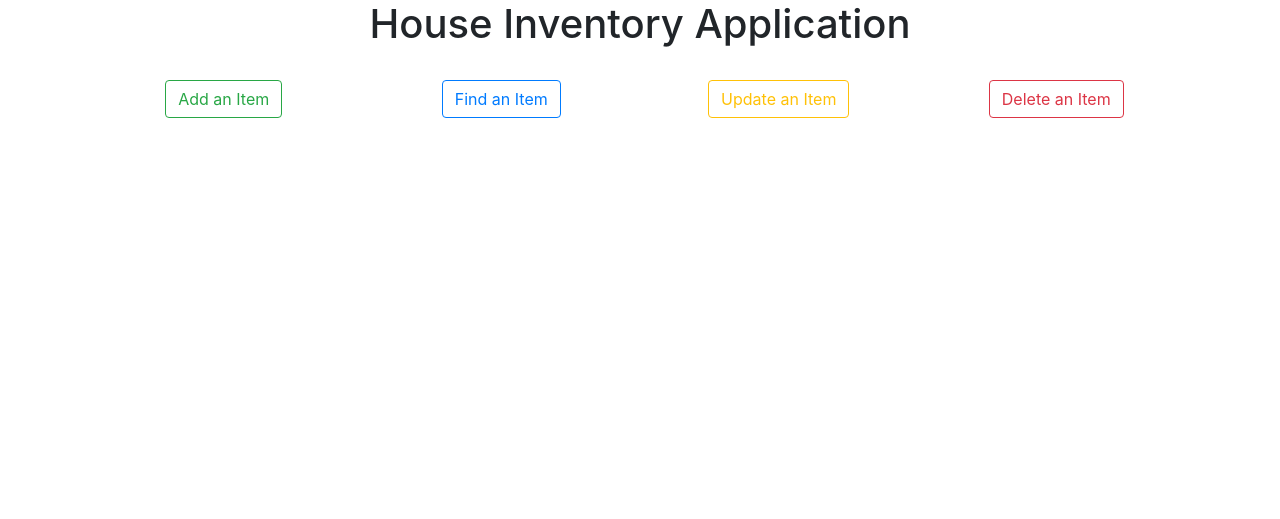
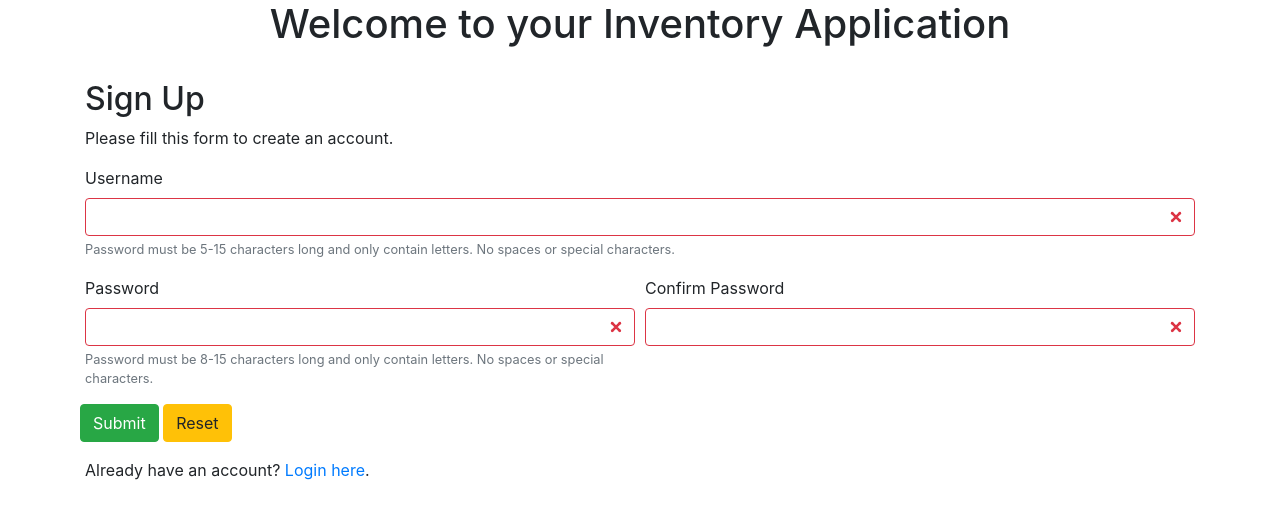
Before and after one commit to Viper66Oz/basic-web-app, a PHP site: page / in a window 1280 px wide. Shown: the top 519 px of the page. Run offline with PHP 8.4, Linux system fonts and the light colour scheme.

Commit message:
Update index.php

```diff
--- a/public/index.php
+++ b/public/index.php
@@ -1,2 +1,140 @@
-<?php include "templates/header.php"; ?>
-<?php include "templates/footer.php"; ?>
+<?php
+// Include config file
+require_once "../config_users.php";
+
+// Define variables and initialize with empty values
+$username = $password = $confirm_password = "";
+$username_err = $password_err = $confirm_password_err = "";
+
+// Processing form data when form is submitted
+if($_SERVER["REQUEST_METHOD"] == "POST"){
+
+    // Validate username
+    if(empty(trim($_POST["username"]))){
+        $username_err = "Please enter a username.";
+    } else{
+        // Prepare a select statement
+        $sql = "SELECT id FROM users WHERE username = :username";
+
+        if($stmt = $pdo->prepare($sql)){
+            // Bind variables to the prepared statement as parameters
+            $stmt->bindParam(":username", $param_username, PDO::PARAM_STR);
+
+            // Set parameters
+            $param_username = trim($_POST["username"]);
+
+            // Attempt to execute the prepared statement
+            if($stmt->execute()){
+                if($stmt->rowCount() == 1){
+                    $username_err = "This username is already taken.";
+                } else{
+                    $username = trim($_POST["username"]);
+                }
+            } else{
+                echo "Oops! Something went wrong. Please try again later.";
+            }
+        }
+
+        // Close statement
+        unset($stmt);
+    }
+
+    // Validate password
+    if(empty(trim($_POST["password"]))){
+        $password_err = "Please enter a password.";
+    } elseif(strlen(trim($_POST["password"])) < 6){
+        $password_err = "Password must have atleast 6 characters.";
+    } else{
+        $password = trim($_POST["password"]);
+    }
+
+    // Validate confirm password
+    if(empty(trim($_POST["confirm_password"]))){
+        $confirm_password_err = "Please confirm password.";
+    } else{
+        $confirm_password = trim($_POST["confirm_password"]);
+        if(empty($password_err) && ($password != $confirm_password)){
+            $confirm_password_err = "Password did not match.";
+        }
+    }
+
+    // Check input errors before inserting in database
+    if(empty($username_err) && empty($password_err) && empty($confirm_password_err)){
+
+        // Prepare an insert statement
+        $sql = "INSERT INTO users (username, password) VALUES (:username, :password)";
+
+        if($stmt = $pdo->prepare($sql)){
+            // Bind variables to the prepared statement as parameters
+            $stmt->bindParam(":username", $param_username, PDO::PARAM_STR);
+            $stmt->bindParam(":password", $param_password, PDO::PARAM_STR);
+
+            // Set parameters
+            $param_username = $username;
+            $param_password = password_hash($password, PASSWORD_DEFAULT); // Creates a password hash
+
+            // Attempt to execute the prepared statement
+            if($stmt->execute()){
+                // Redirect to login page
+                header("location: login.php");
+            } else{
+                echo "Something went wrong. Please try again later.";
+            }
+        }
+
+        // Close statement
+        unset($stmt);
+    }
+
+    // Close connection
+    unset($pdo);
+}
+?>
+
+<!doctype html>
+<html lang="en">
+<head>
+    <title>Sign Up for Inventory Application</title>
+    <meta charset="utf-8">
+    <link rel="stylesheet" href="https://stackpath.bootstrapcdn.com/bootstrap/4.3.1/css/bootstrap.min.css" integrity="sha384-ggOyR0iXCbMQv3Xipma34MD+dH/1fQ784/j6cY/iJTQUOhcWr7x9JvoRxT2MZw1T" crossorigin="anonymous">
+    <link rel="stylesheet" href="assets/css/stylesheet.css">
+</head>
+<body>
+    <div class="container">
+        <h1 class="text-center">Welcome to your Inventory Application</h1>
+        <br>
+        <h2>Sign Up</h2>
+        <p>Please fill this form to create an account.</p>
+        <form action="<?php echo htmlspecialchars($_SERVER["PHP_SELF"]); ?>" class="was-validated" method="post">
+            <div class="form-row">
+                <div class="form-group col <?php echo (!empty($username_err)) ? 'has-error' : ''; ?>">
+                    <label>Username</label>
+                    <input type="text" name="username" class="form-control" value="<?php echo $username; ?>" required minlength="5" maxlength="15">
+                    <small id="usernameHelp" class="form-text text-muted">Password must be 5-15 characters long and only contain letters. No spaces or special characters.</small>
+                    <span class="help-block"><?php echo $username_err; ?></span>
+                </div>
+            </div>
+            <div class="form-row">
+                <div class="form-group col <?php echo (!empty($password_err)) ? 'has-error' : ''; ?>">
+                    <label>Password</label>
+                    <input type="password" name="password" class="form-control" value="<?php echo $password; ?>" required minlength="8" maxlength="15">
+                    <small id="passwordHelp" class="form-text text-muted">Password must be 8-15 characters long and only contain letters. No spaces or special characters.</small>
+                    <span class="help-block"><?php echo $password_err; ?></span>
+                </div>
+                <div class="form-group col <?php echo (!empty($confirm_password_err)) ? 'has-error' : ''; ?>">
+                    <label>Confirm Password</label>
+                    <input type="password" name="confirm_password" class="form-control" value="<?php echo $confirm_password; ?>" required>
+                    <span class="help-block"><?php echo $confirm_password_err; ?></span>
+                </div>
+            </div>
+            <div class="form-row">
+                <div class="form-group">
+                    <input type="submit" class="btn btn-success" value="Submit">
+                    <input type="reset" class="btn btn-warning" value="Reset">
+                </div>
+            </div>
+            <p>Already have an account? <a href="login.php">Login here</a>.</p>
+        </form>
+    </div>
+</body>
+</html>
```
